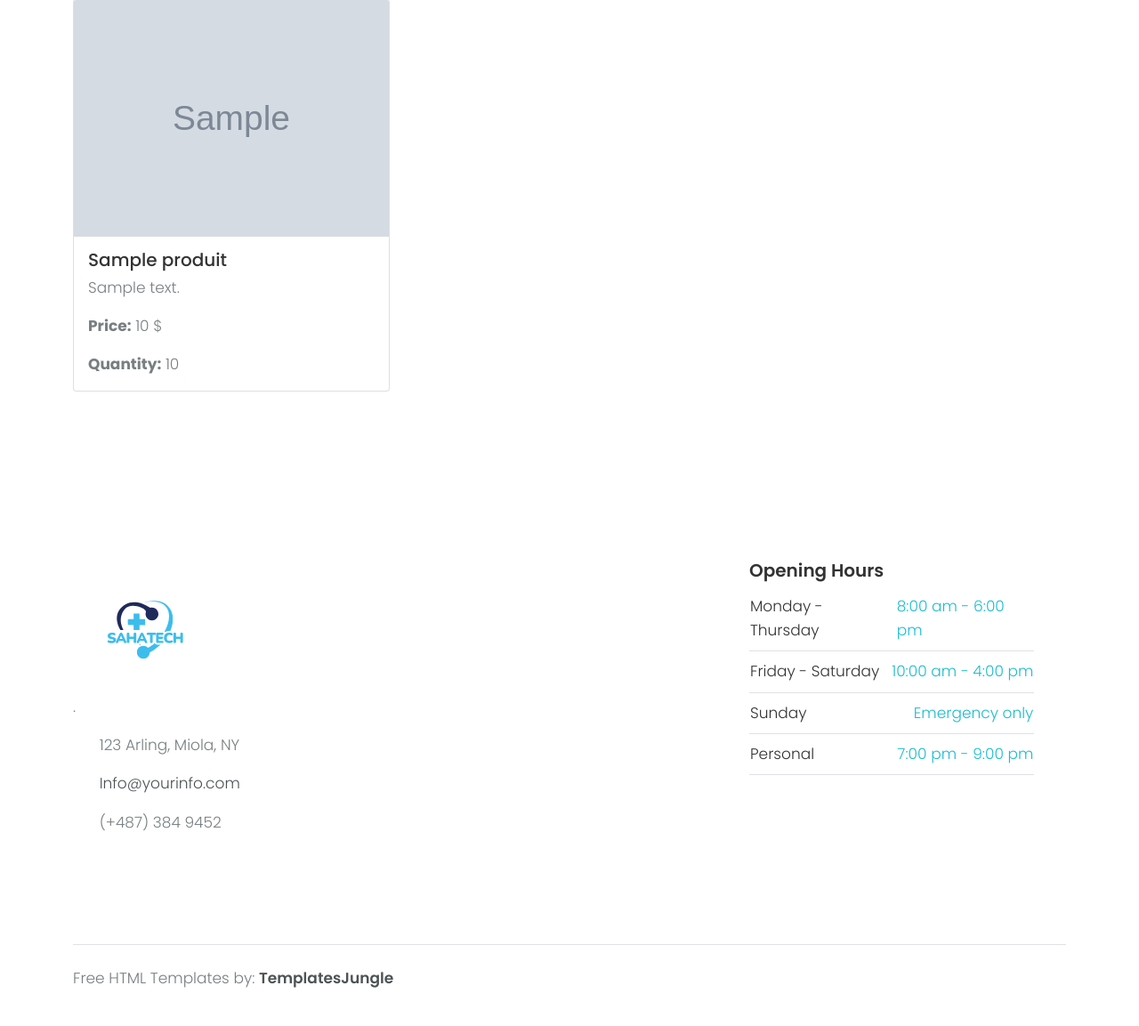
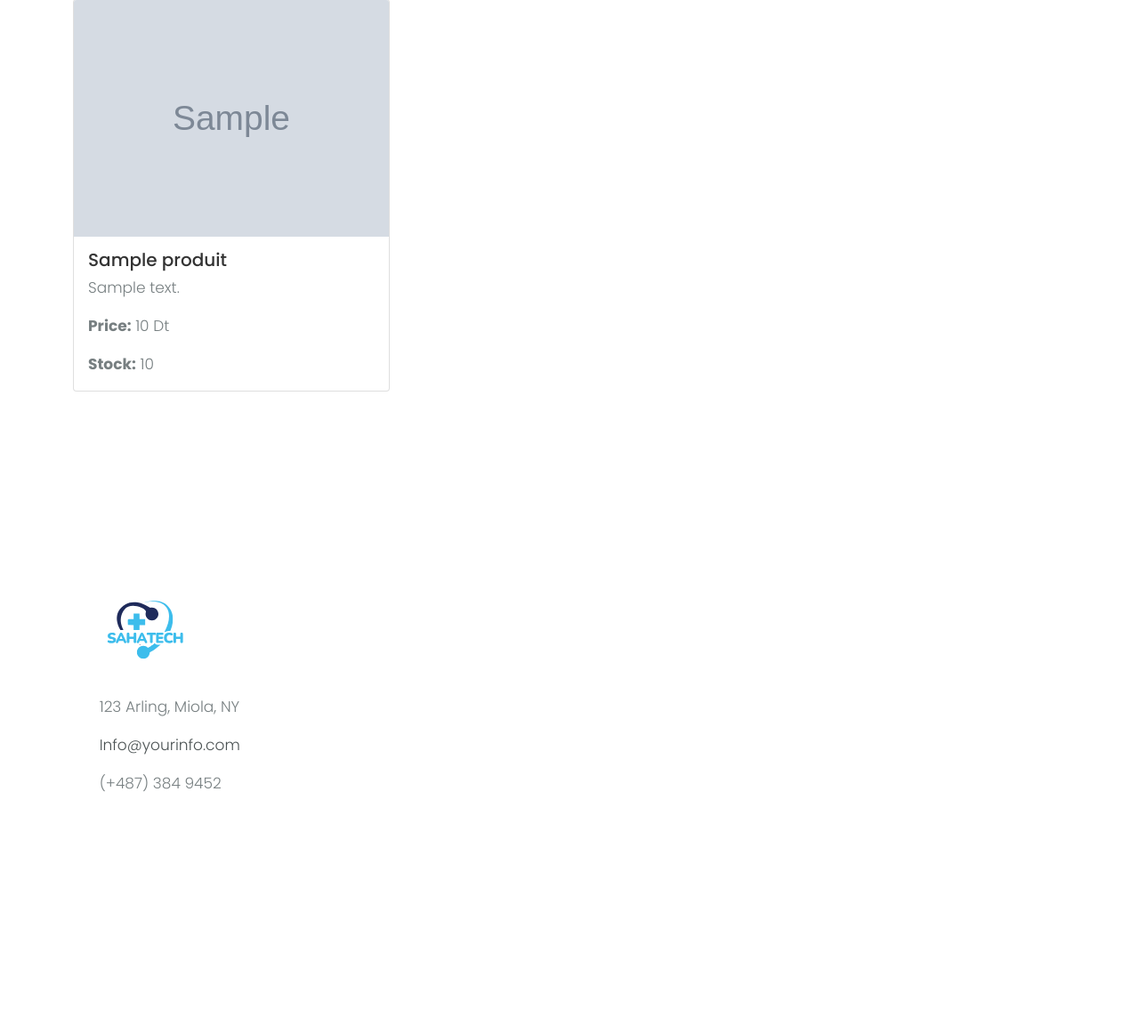
Before and after one commit to nour-houda-melkii/gestion_produit, a Symfony app: template templates/produit/indexClient.html.twig in a window 1280 px wide. Shown: the part 259-1412 px from the top of the page at 89% size. After the commit the page ends 1149 px from the top, so only its background shows below. Run offline with Twig, Linux system fonts and the light colour scheme; the template is opened without the code that fills it: most values are stand-ins (such as "Sample title", 1, 10 or a date in 2020); grey boxes marked "Sample" are stand-in pictures; some libraries are stand-ins or nearby versions.

Commit message:
fourth commit

```diff
--- a/templates/category_client/_delete_form.html.twig
+++ /dev/null
@@ -1,4 +0,0 @@
-<form method="post" action="{{ path('app_category_client_delete', {'id': category.id}) }}" onsubmit="return confirm('Are you sure you want to delete this item?');">
-    <input type="hidden" name="_token" value="{{ csrf_token('delete' ~ category.id) }}">
-    <button class="btn">Delete</button>
-</form>
--- a/templates/category_client/_form.html.twig
+++ /dev/null
@@ -1,4 +0,0 @@
-{{ form_start(form) }}
-    {{ form_widget(form) }}
-    <button class="btn">{{ button_label|default('Save') }}</button>
-{{ form_end(form) }}
--- a/templates/produit/indexClient.html.twig
+++ b/templates/produit/indexClient.html.twig
@@ -154,8 +154,11 @@
             <div class="card-body">
               <h5 class="card-title">{{ produit.name }}</h5>
               <p class="card-text">{{ produit.desciption }}</p>
-              <p class="card-text"><strong>Price:</strong> {{ produit.price }} $</p>
-              <p class="card-text"><strong>Quantity:</strong> {{ produit.quantity }}</p>
+              <p class="card-text"><strong>Price:</strong> {{ produit.price }} Dt</p>
+              <p class="card-text"><strong>Stock:</strong> {{ produit.quantity }}</p>
+              {% if produit.quantity < 3 %}
+              <p class="card-text text-warning"><strong>Alert: This product may be out of stock soon!</strong></p>
+              {% endif %}
             </div>
           </div>
         </div>
@@ -176,7 +179,7 @@
         <div class="col-lg-4 col-md-6 col-sm-6 pb-3">
           <div class="footer-menu">
             <img src={{ asset('assetsFrontOffice/images/logo.svg')}} alt="logo"  width="150">
-            <p>.</p>
+
             <div class="contact-item">
               <p>
                 <svg class="location primary-color" width="25" height="25">
@@ -240,65 +243,17 @@
         <div class="col-lg-4 col-md-6 col-sm-6 pb-3">
           <div class="footer-menu">
 
-            <ul class="menu-list list-unstyled">
-              <li class="pb-2">
-
-              </li>
-              <li class="pb-2">
-
-              </li>
-              <li class="pb-2">
-
-              </li>
-              <li class="pb-2">
-
-              </li>
-              <li class="pb-2">
-
-              </li>
-              <li class="pb-2">
-
-              </li>
-              <li class="pb-2">
-
-              </li>
-              <li class="pb-2">
-
-              </li>
-              <li class="pb-2">
-
               </li>
             </ul>
           </div>
         </div>
         <div class="col-lg-4 col-md-6 col-sm-6 pb-3">
           <div class="footer-menu">
-            <h5 class="widget-title fw-semibold">Opening Hours</h5>
-            <table class="schedule">
-              <tr class="d-flex justify-content-between border-bottom py-2">
-                <td>Monday - Thursday</td>
-                <td class="text-primary">8:00 am - 6:00 pm</td>
-              </tr>
-              <tr class="d-flex justify-content-between border-bottom py-2">
-                <td>Friday - Saturday</td>
-                <td class="text-primary">10:00 am - 4:00 pm</td>
-              </tr>
-              <tr class="d-flex justify-content-between border-bottom py-2">
-                <td>Sunday</td>
-                <td class="text-primary">Emergency only</td>
-              </tr>
-              <tr class="d-flex justify-content-between border-bottom py-2">
-                <td>Personal</td>
-                <td class="text-primary">7:00 pm - 9:00 pm</td>
-              </tr>
-            </table>
+
           </div>
         </div>
       </div>
-      <div class="d-md-flex text-center justify-content-between border-top mt-5 py-4">
 
-        <p>Free HTML Templates by: <a href="https://templatesjungle.com/" class="fw-semibold"> TemplatesJungle</a></p>
-      </div>
     </div>
   </footer>
   {% endblock %}
--- a/templates/produit/show.html.twig
+++ b/templates/produit/show.html.twig
@@ -8,10 +8,7 @@
 
     <table class="table table-bordered shadow-sm">
         <tbody>
-            <tr>
-                <th class="fw-bold bg-light" style="width: 30%;">ID</th>
-                <td>{{ produit.id }}</td>
-            </tr>
+
             <tr>
                 <th class="fw-bold bg-light">Name</th>
                 <td>{{ produit.name }}</td>
```
Also changed, not shown: src/Controller/ProduitController.php (+17 -43 lines), templates/baseBackOffice.html.twig (+6 -1 lines), templates/baseFrontOffice.html.twig (+5 -23 lines), templates/category/edit.html.twig (+6 -4 lines), templates/category/show.html.twig (+4 -4 lines), templates/category_client/edit.html.twig (deleted, +0 -13 lines), templates/category_client/new.html.twig (deleted, +0 -11 lines), templates/produit/_form.html.twig (+25 -13 lines).
